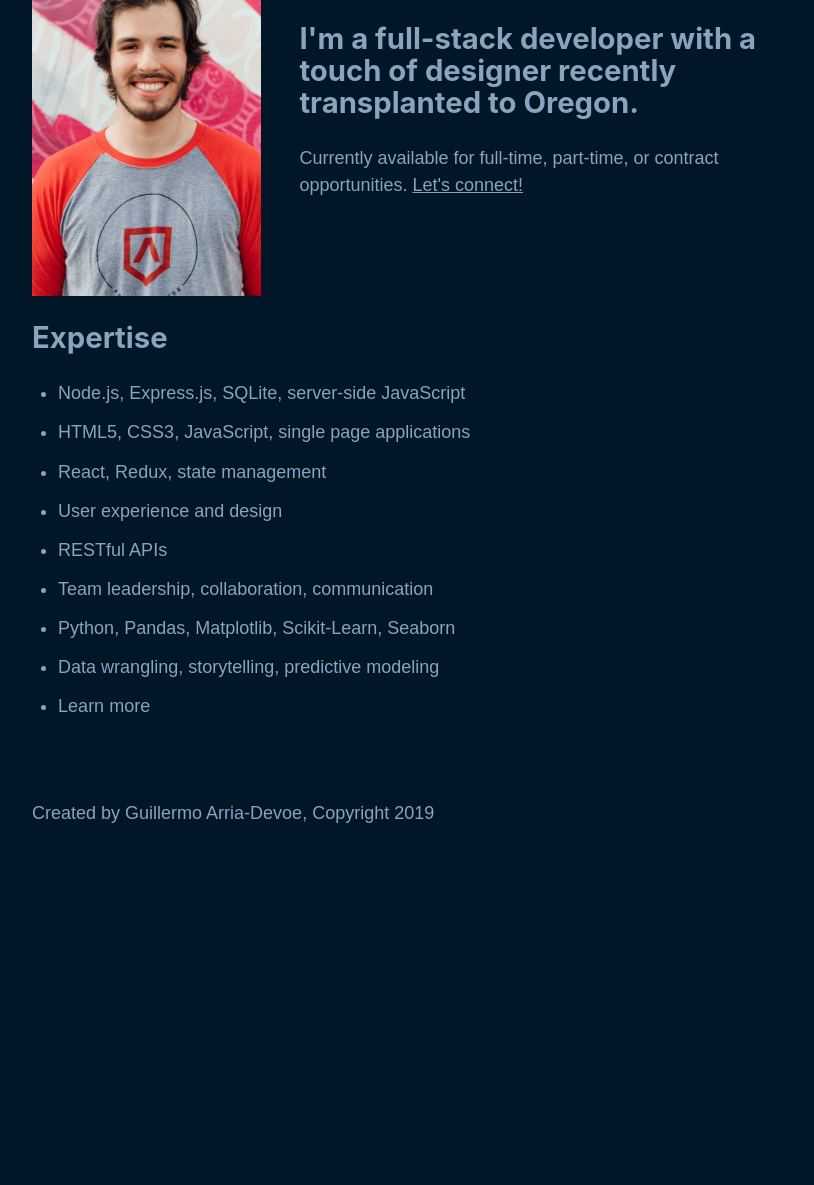
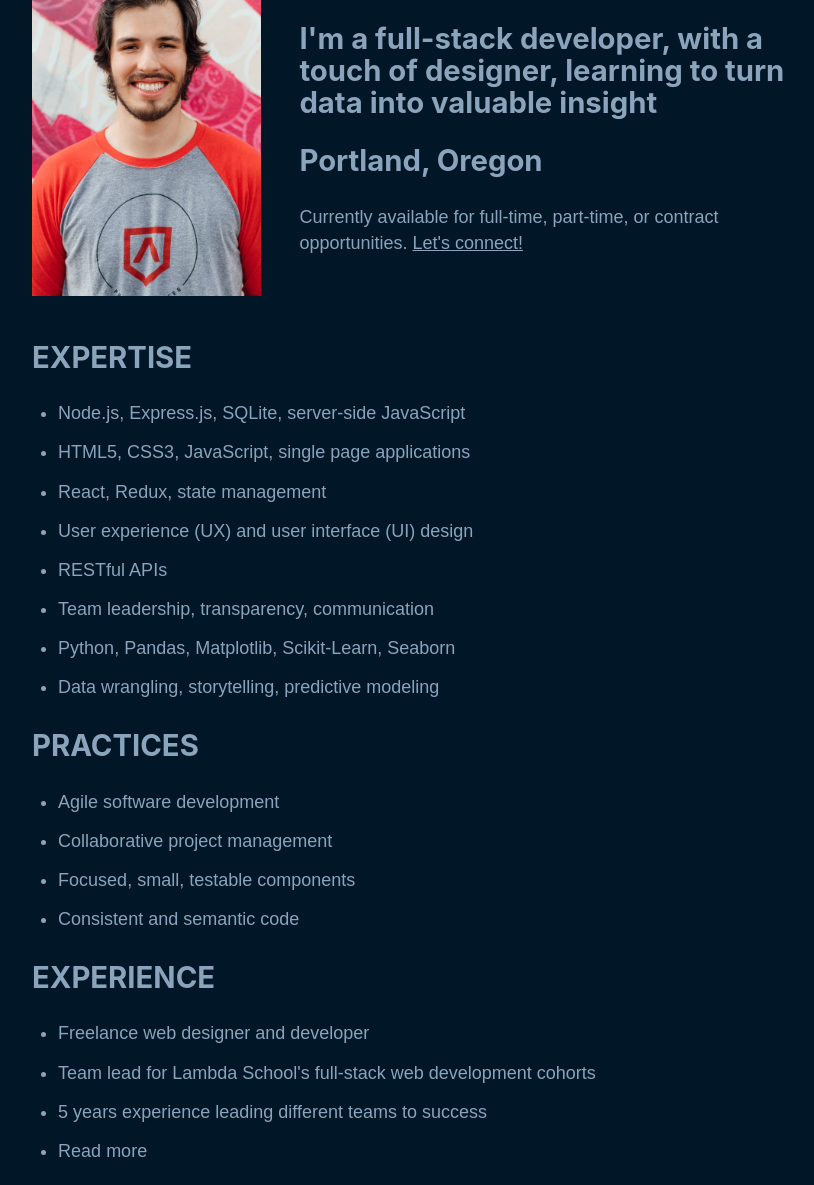
Before and after one commit to discogerm/guillermoarriadevoe.com, a Gatsby site: page / in a window 1280 px wide. Shown: the part 375-1560 px from the top of the page, without its empty margins (226-1040 px from the left). Before the commit the page ends 1245 px from the top, so only its background shows below. Built offline with nearby package versions, Linux system fonts and the light colour scheme; Gatsby itself is replaced by a stand-in of ours.

Commit message:
Added more content to index page

```diff
--- a/src/pages/index.js
+++ b/src/pages/index.js
@@ -16,25 +16,42 @@ const IndexPage = () => {
           <img src={headshot} alt="headshot" width="30%"/>
           <div className={styled.introduction}>
             <h1>Hello</h1>
-            <h2>I'm a full-stack developer with a touch of designer recently transplanted to Oregon.</h2>
+            <h2>I'm a full-stack developer, with a touch of designer, learning to turn data into valuable insight</h2>
+            <h2>Portland, Oregon</h2>
             <p>Currently available for full-time, part-time, or contract opportunities. <Link to="/contact">Let's connect!</Link></p>
           </div>
         </div>
-        <div>
-          <h2>Expertise</h2>
+        <div className={styled.summary}>
+          <h2>EXPERTISE</h2>
           <ul>
             <li>Node.js, Express.js, SQLite, server-side JavaScript</li>
             <li>HTML5, CSS3, JavaScript, single page applications</li>
             <li>React, Redux, state management</li>
-            <li>User experience and design</li>
+            <li>User experience (UX) and user interface (UI) design</li>
             <li>RESTful APIs</li>
-            <li>Team leadership, collaboration, communication</li>
+            <li>Team leadership, transparency, communication</li>
             <li>Python, Pandas, Matplotlib, Scikit-Learn, Seaborn</li>
             <li>Data wrangling, storytelling, predictive modeling</li>
-            <li><Link>Learn more</Link></li>
           </ul>
         </div>
-
+        <div className={styled.summary}>
+          <h2>PRACTICES</h2>
+          <ul>
+            <li>Agile software development</li>
+            <li>Collaborative project management</li>
+            <li>Focused, small, testable components</li>
+            <li>Consistent and semantic code</li>
+          </ul>
+        </div>
+        <div className={styled.summary}>
+          <h2>EXPERIENCE</h2>
+          <ul>
+            <li>Freelance web designer and developer</li>
+            <li>Team lead for Lambda School's full-stack web development cohorts</li>
+            <li>5 years experience leading different teams to success</li>
+            <li><Link>Read more</Link></li>
+          </ul>
+        </div>
       </div>
     </Layout>
   )
--- a/src/pages/index.module.scss
+++ b/src/pages/index.module.scss
@@ -1,8 +1,13 @@
 .topContent {
   display: flex;
   justify-content: space-between;
+  margin-bottom: 20px;
 
   .introduction {
     width: 65%;
   }
 }
+
+.summary {
+  margin-bottom: 30px;
+}
```
